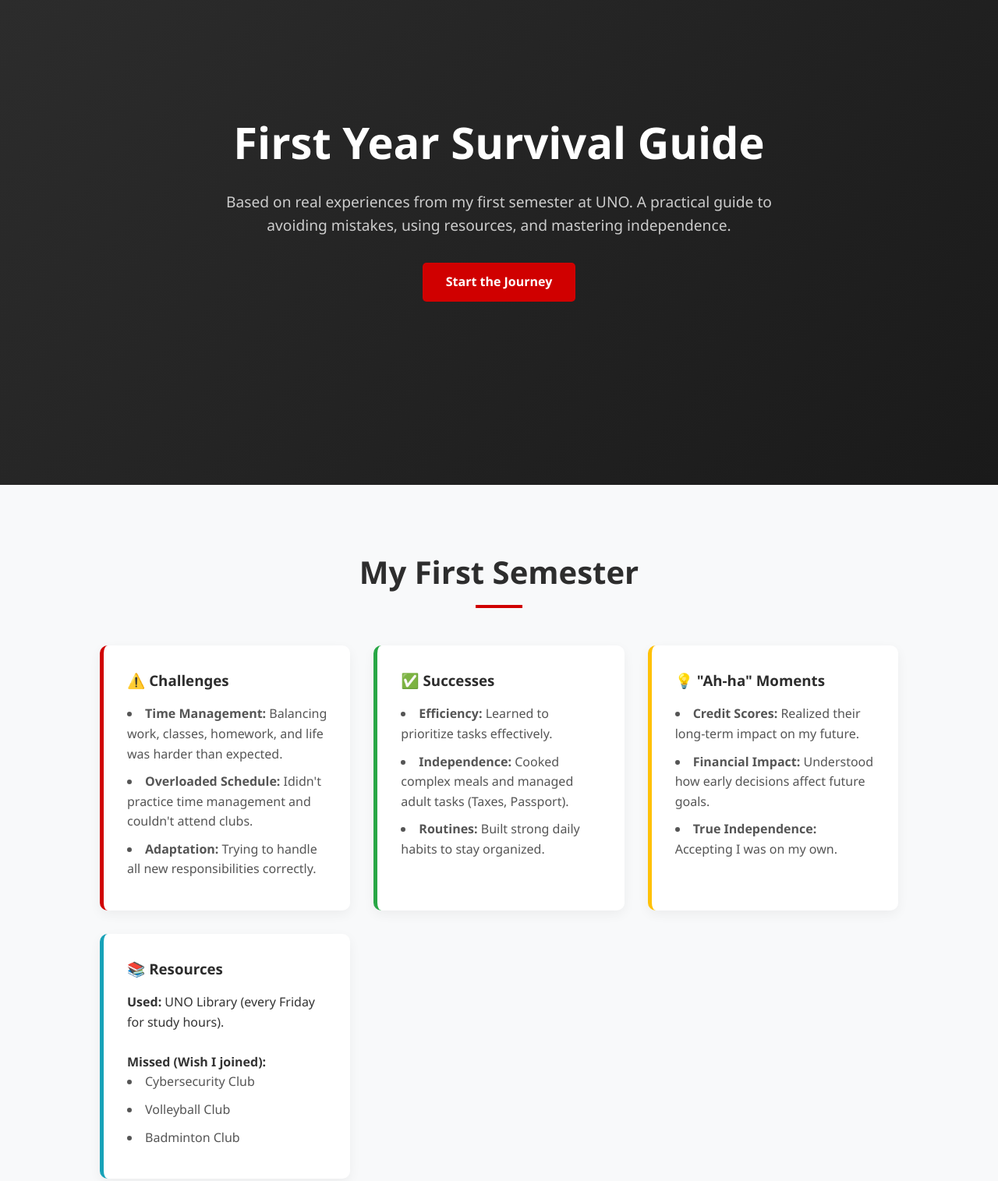
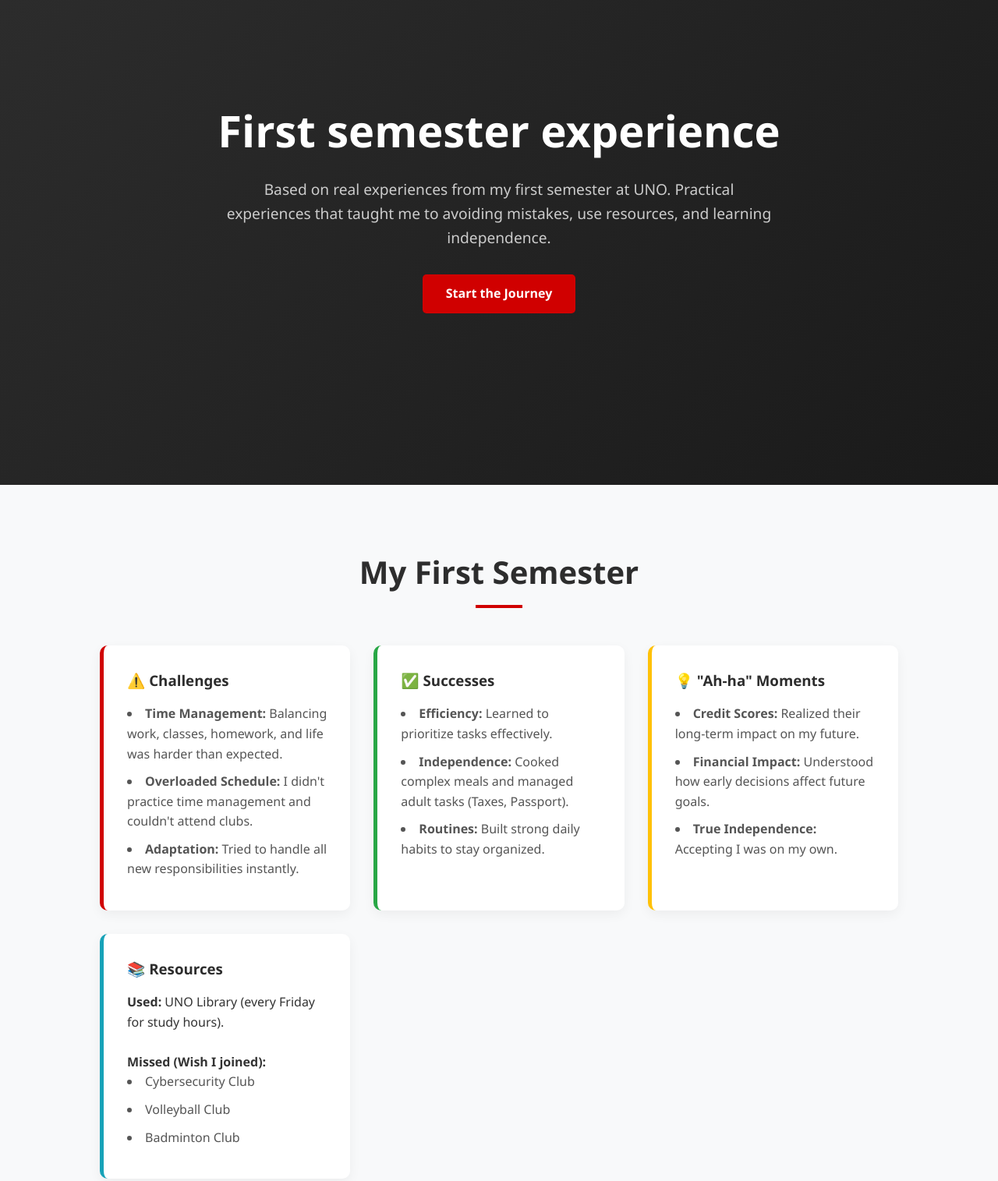
Before and after one commit to MasterKnight12/istandproject, a plain HTML site: page index.html in a window 1280 px wide. Shown: the part 180-1695 px from the top of the page at 78% size. Drawn offline with Linux system fonts and the light colour scheme.

Commit message:
Actualizar index.html

```diff
--- a/index.html
+++ b/index.html
@@ -264,8 +264,8 @@
     </nav>
 
     <section class="hero" id="intro">
-        <h1>First Year Survival Guide</h1>
-        <p>Based on real experiences from my first semester at UNO. A practical guide to avoiding mistakes, using resources, and mastering independence.</p>
+        <h1>First semester experience</h1>
+        <p>Based on real experiences from my first semester at UNO. Practical experiences that taught me to avoiding mistakes, use resources, and learning independence.</p>
         <a href="#experiences" class="btn">Start the Journey</a>
     </section>
 
@@ -278,8 +278,8 @@
                     <h3>⚠️ Challenges</h3>
                     <ul>
                         <li><strong>Time Management:</strong> Balancing work, classes, homework, and life was harder than expected.</li>
-                        <li><strong>Overloaded Schedule:</strong> Ididn't practice time management and couldn't attend clubs.</li>
-                        <li><strong>Adaptation:</strong> Trying to handle all new responsibilities correctly.</li>
+                        <li><strong>Overloaded Schedule:</strong> I didn't practice time management and couldn't attend clubs.</li>
+                        <li><strong>Adaptation:</strong> Tried to handle all new responsibilities instantly.</li>
                     </ul>
                 </div>
 
@@ -324,7 +324,7 @@
             <div class="lesson-item">
                 <span class="lesson-number">01</span>
                 <div>
-                    <h4>Don't Prepare your Schedule</h4>
+                    <h4>Don't Preparing your Schedule</h4>
                     <p>Leave time for hobbies. Burnout is real.</p>
                 </div>
             </div>
```
